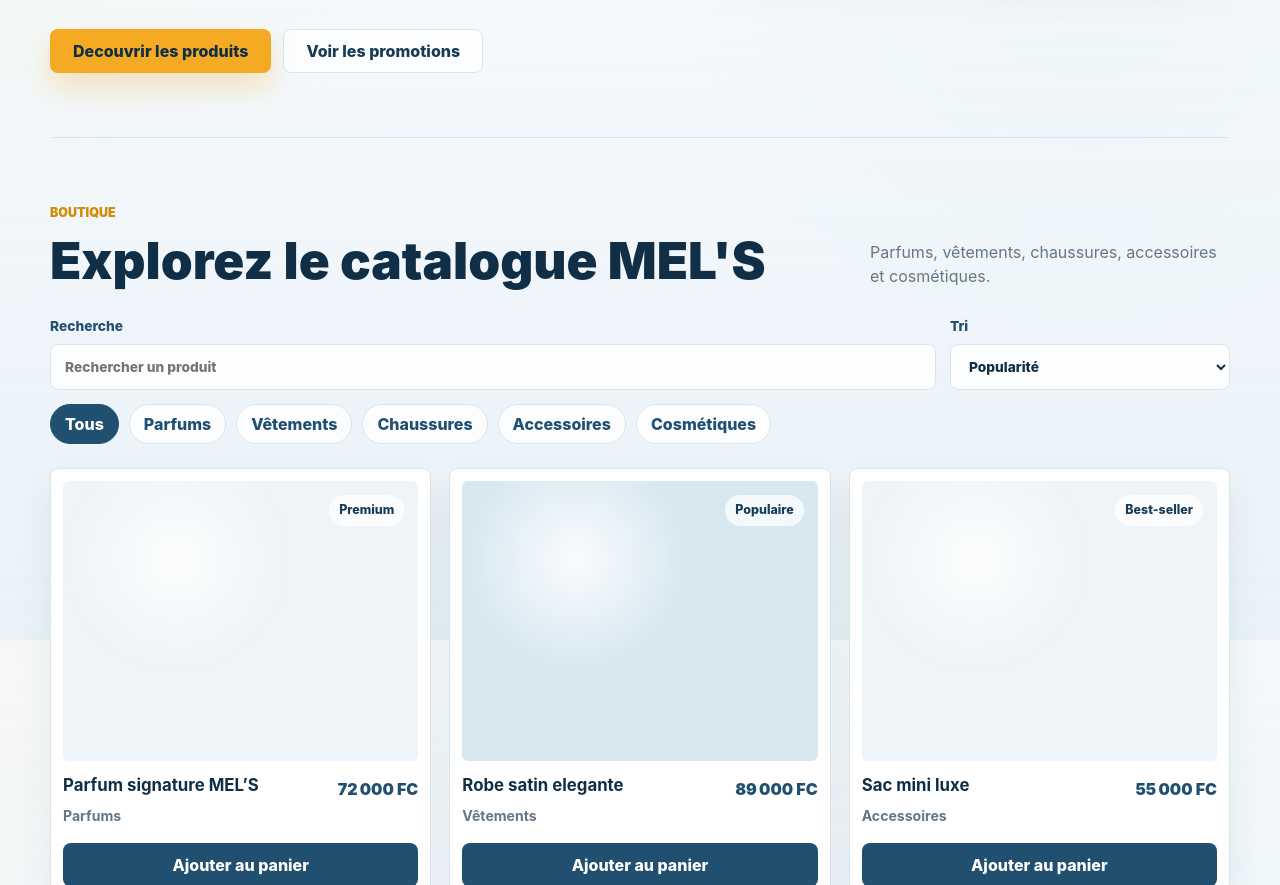
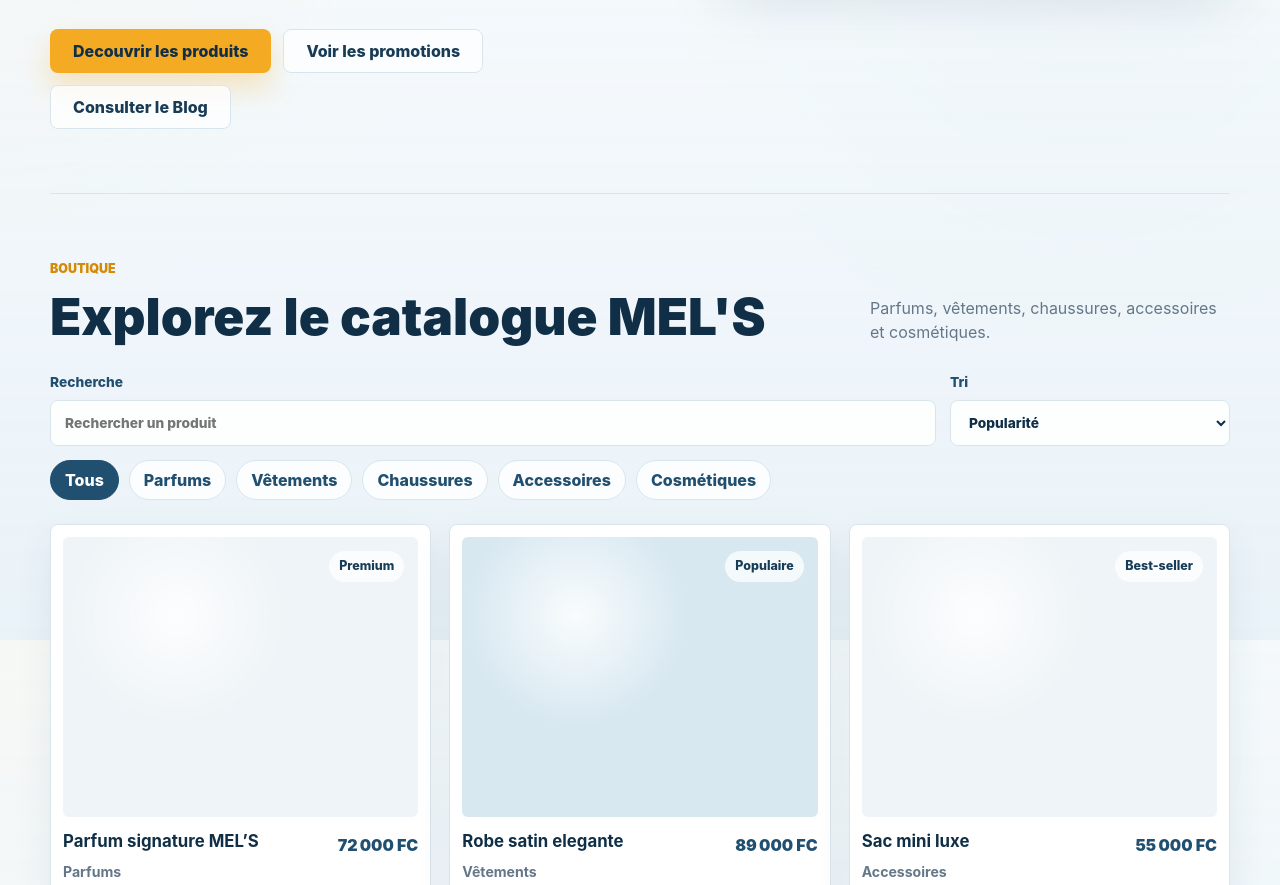
Before and after one commit to lys-rub/MELS-SHOP, a React (Vite) app: page / in a window 1280 px wide. Shown: the part 960-1845 px from the top of the page. Built offline with nearby package versions, Linux system fonts and the light colour scheme.

Commit message:
ajout d'un lien

```diff
--- a/src/pages/Home.jsx
+++ b/src/pages/Home.jsx
@@ -149,6 +149,9 @@
             </a>
             <a className="secondary-button" href="#promotions">
               Voir les promotions
+            </a>
+            <a className="secondary-button" href="#promotions">
+              Consulter le Blog
             </a>
           </div>
         </div>
```
